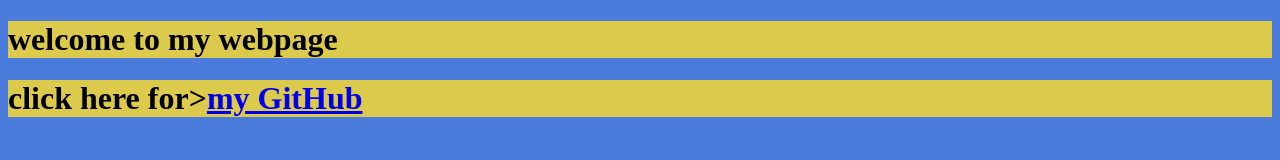
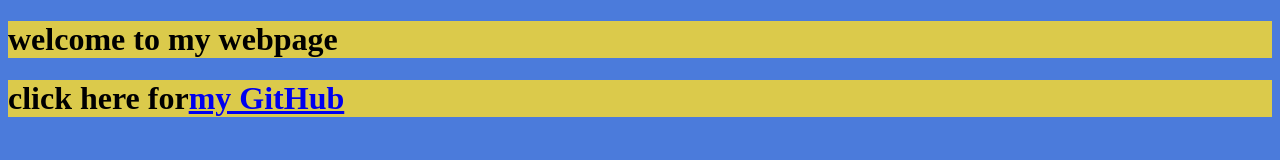
Before and after one commit to appi-git/appiweb, a plain HTML site: page index.html in a window 1280 px wide. Drawn offline with Linux system fonts and the light colour scheme.

Commit message:
Fix HTML formatting for GitHub link

```diff
--- a/index.html
+++ b/index.html
@@ -6,6 +6,6 @@
     </head>
     <body>
         <h1>welcome to my webpage</h1>
-        <h1>click here for><a href="https://github.com/appi-git/">my GitHub</a></h1>
+        <h1>click here for<a href="https://github.com/appi-git/">my GitHub</a></h1>
     </body>
 </html>
```
